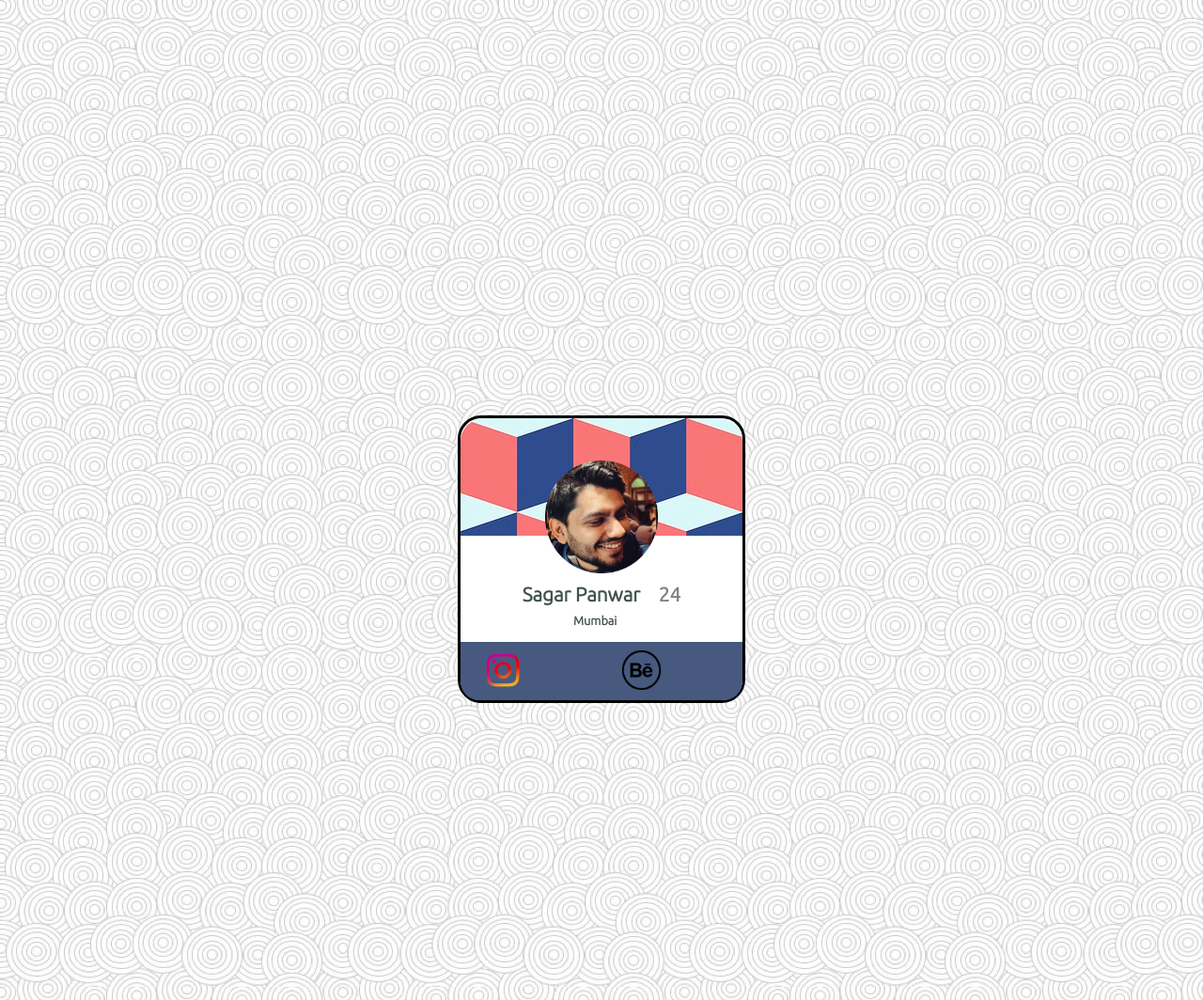
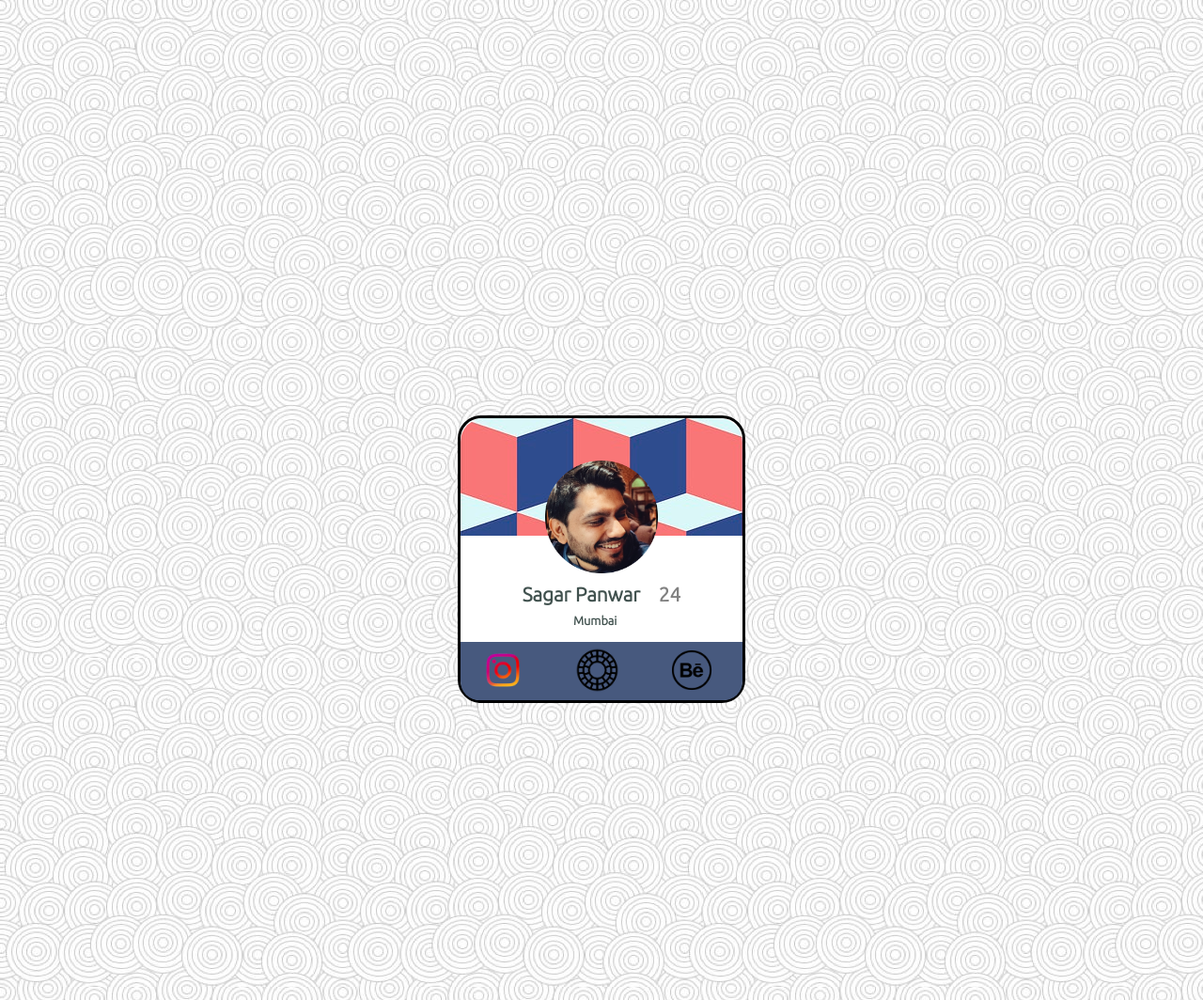
Before and after one commit to sgrpnwr/SagarProfileLinks, a plain HTML site: page index.html in a window 1280 px wide. Shown: the whole page at 94% size. Drawn offline with Linux system fonts and the light colour scheme.

Commit message:
Update index.html

```diff
--- a/index.html
+++ b/index.html
@@ -28,7 +28,7 @@
       </div>
       <div class="links">
         <a href="https://www.instagram.com/sagar_panwar"><img class="icons" src="css/insta.png" alt=""></a>
-        <a href="https://vsco.co/sagarpanwar/gallery><img class="icons" src="css/vsco.png" alt=""></a>
+        <a href="https://vsco.co/sagarpanwar/gallery"><img class="icons" src="css/vsco.png" alt=""></a>
         <a href="https://www.behance.net/sagarpanwar1"><img class="icons" src="css/behance.png" alt=""></a>
 
 
```
